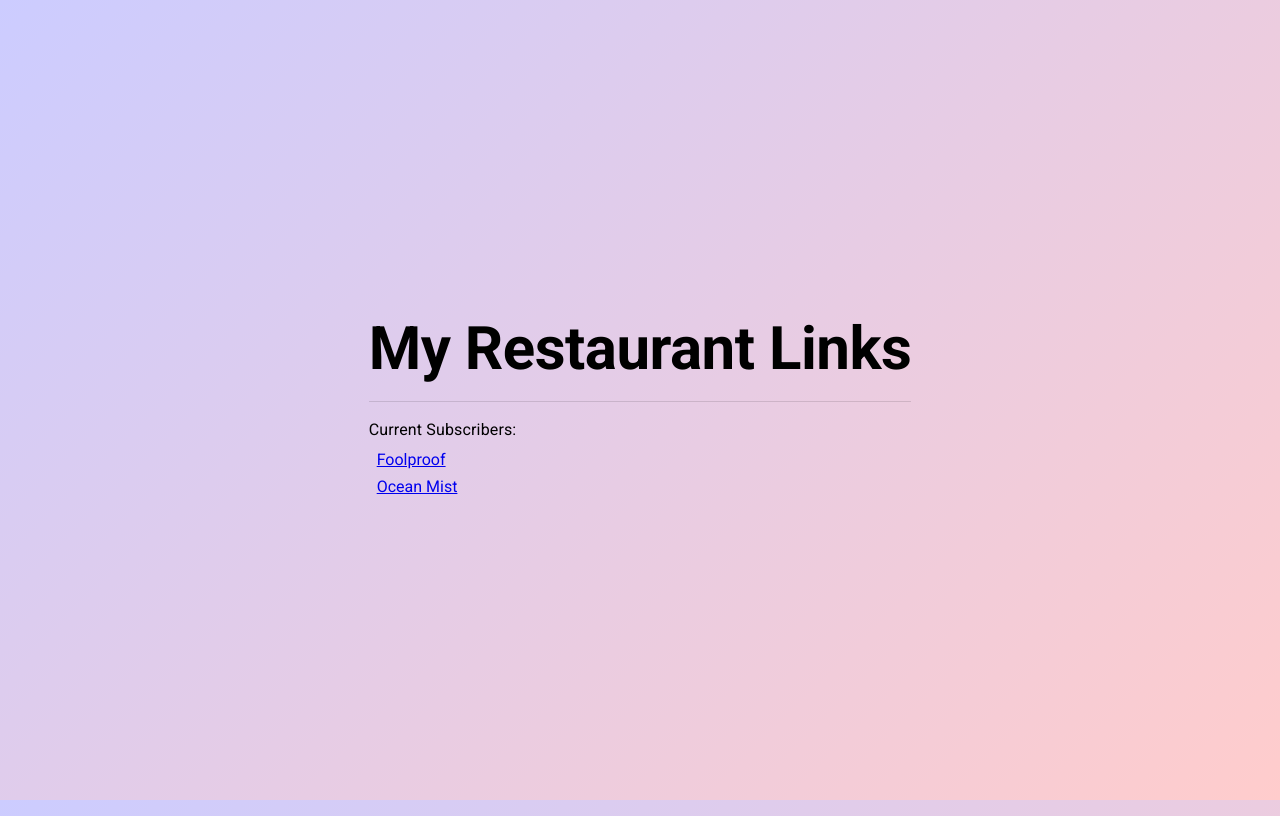
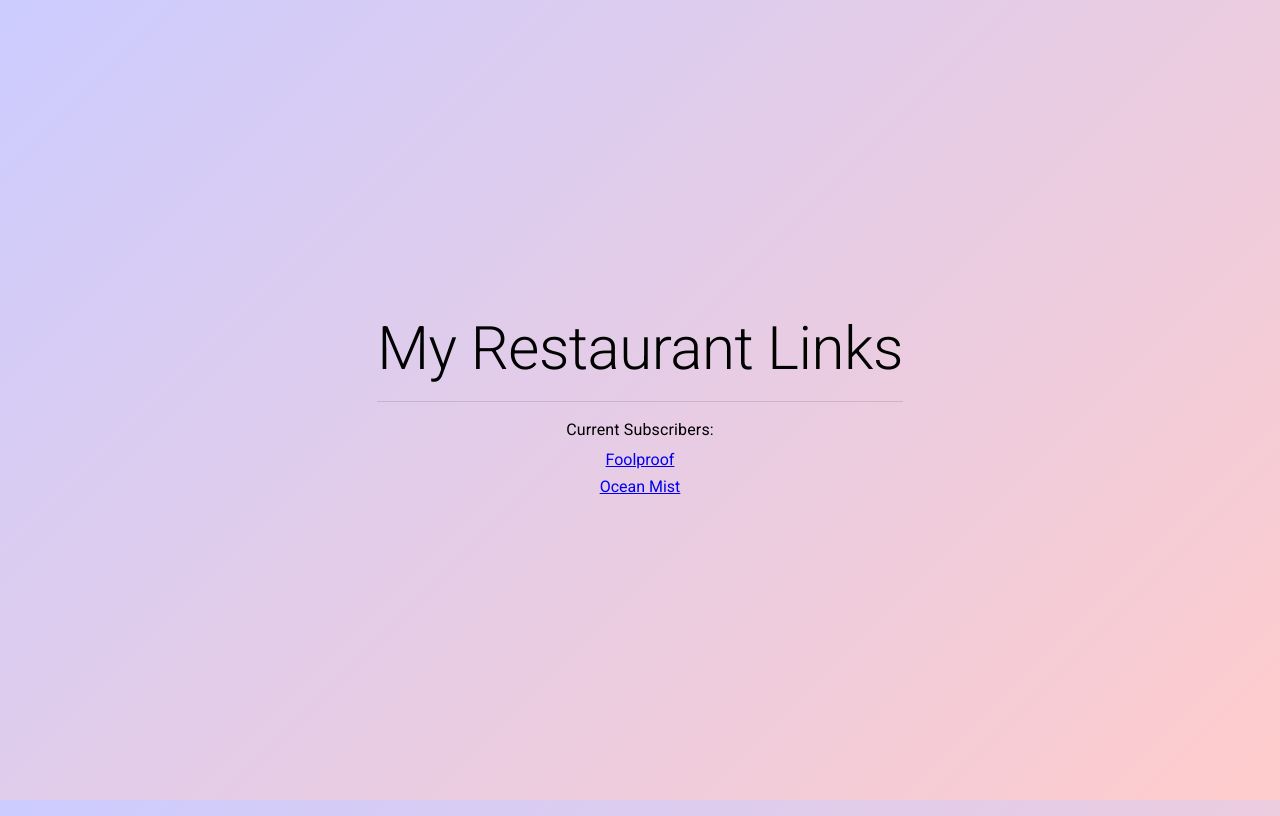
Before and after one commit to JCWoodworker/OnlyBizLinks, a React (Vite) app: page / in a window 1280 px wide. Built offline with nearby package versions, Linux system fonts and the light colour scheme; no server answers.

Commit message:
bizpagelayout styling

```diff
--- a/src/web-app/biz-page/BizPageLayout.tsx
+++ b/src/web-app/biz-page/BizPageLayout.tsx
@@ -16,6 +16,7 @@ const BizPageLayout: React.FC = () => {
 				flexDirection: "column",
 				justifyContent: "center",
 				alignItems: "center",
+				textAlign: "center",
 			}}
 		>
 			{restaurantLogo && (
--- a/src/web-app/public-home/PublicHome.tsx
+++ b/src/web-app/public-home/PublicHome.tsx
@@ -7,8 +7,8 @@ const PublicHome = () => {
 		{ name: "Ocean Mist", domain: "oceanmistrestaurant" },
 	]
 	return (
-		<Box>
-			<Typography variant="h2" sx={{ fontWeight: "bolder" }}>
+		<Box sx={{ textAlign: "center" }}>
+			<Typography variant="h2">
 				My Restaurant Links
 			</Typography>
 			<Divider sx={{ my: 2 }} />
```
